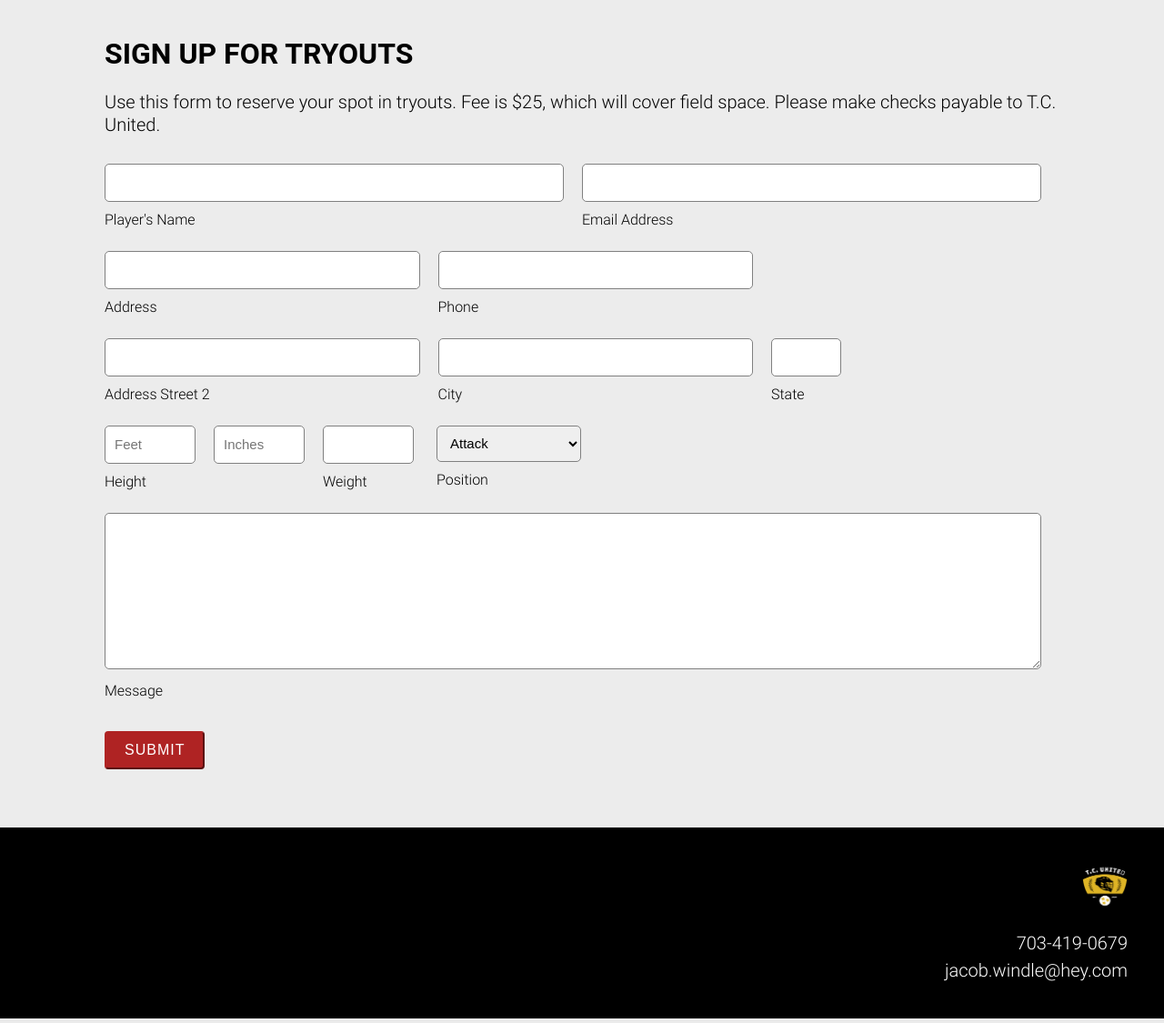
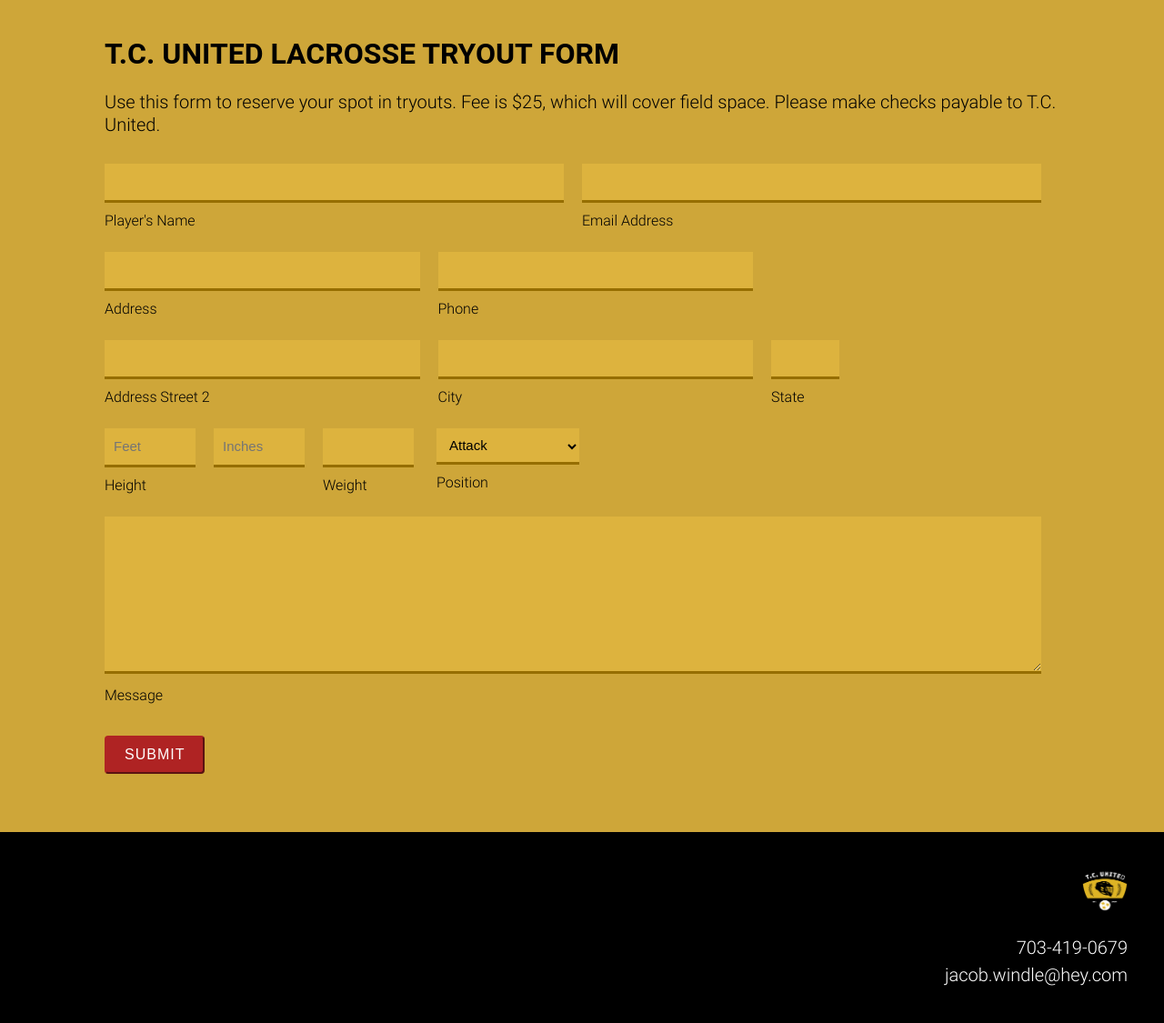
Before and after one commit to rebecca-rhinehart/tc-united, a PHP site: page / in a window 1280 px wide. Shown: the part 110-1235 px from the top of the page at 91% size. Run offline with PHP 8.4, Linux system fonts and the light colour scheme.

Commit message:
changed body background color

```diff
--- a/app.js
+++ b/app.js
@@ -90,30 +90,3 @@ function includeHTML() {
       }
     }
   }
-
-  $('.owl-carousel').owlCarousel({
-    loop:true,
-    //margin:64,
-    nav:true,
-    responsive:{
-        0:{
-            items:1
-        },
-        // 600:{
-        //     items:3
-        // },
-    },
-    // autoplay:true,
-    // autoplayTimeout:3500,
-    // autoplayHoverPause:true
-});
-$('.play').on('click',function(){
-    owl.trigger('play.owl.autoplay',[1000])
-})
-$('.stop').on('click',function(){
-    owl.trigger('stop.owl.autoplay')
-})
-
-$(document).ready(function(){
-  $(".owl-carousel").owlCarousel();
-});
--- a/index.html
+++ b/index.html
@@ -7,7 +7,7 @@
         <link rel="stylesheet" href="styles/style.css">
 
     </head>
-    <body style="background-color: #ececec;">
+    <body style="background-color: #cea639;">
         <header>
             <img src="/images/TC-united-logo.png" alt="logo" class="web-logo"/>
             <div class="menu-btn">
@@ -40,14 +40,14 @@
                     </li>
 
 
-                </ul>  -->
+                </ul> -->
             </nav>
         </header>
         <div id="sign-up">
-            <!-- <img src="images/side.png" class="side-image"/> -->
+            <!-- <img src="images/side.png" class="side-image"/>  -->
             <form method="POST" id="contact" action="https://formspree.io/f/mayllaqz">
                 <div class="tryouts">
-                    <h1> Sign Up for Tryouts </h1>
+                    <h1> T.C. United Lacrosse Tryout Form </h1>
                     <p> Use this form to reserve your spot in tryouts. Fee is $25, which will cover field space. Please make checks payable to T.C. United.</p>
                 </div>
                 <div class="wrapper">
--- a/styles/_forms.scss
+++ b/styles/_forms.scss
@@ -33,14 +33,29 @@
       max-width: 900px;
     }
     .input {
-      border: 1px solid gray;
+      // border: 1px solid gray;
       background-image: none !important;
-      border-radius: 5px;
+      // border-radius: 5px;
       width: -webkit-fill-available;
       height: 40px;
       margin: 10px 0;
       font-size: 15px;
       padding: 0 10px;
+      // box-shadow: 0 0px 2px rgba(0, 0, 0, 0.5);
+      border-bottom: #966e00 !important;
+    border-bottom-style: solid !important;
+    border-bottom: 3;
+    border-bottom-width: 3px !important;
+    border: none;
+    background-color: #ddb33e;
+      // &:focus {
+      //   box-shadow: 0 0px 10px rgba(0, 0, 0, 0.5);
+      //   outline-color: #ddb33e;
+      // }
+
+    }
+    input:-internal-autofill-previewed {
+      background-color:  #ddb33e !important;
     }
     .wrapper {
       display: flex;
--- a/styles/style.css
+++ b/styles/style.css
@@ -528,14 +528,22 @@ footer .right-footer p {
 }
 
 #contact .input {
-  border: 1px solid gray;
   background-image: none !important;
-  border-radius: 5px;
   width: -webkit-fill-available;
   height: 40px;
   margin: 10px 0;
   font-size: 15px;
   padding: 0 10px;
+  border-bottom: #966e00 !important;
+  border-bottom-style: solid !important;
+  border-bottom: 3;
+  border-bottom-width: 3px !important;
+  border: none;
+  background-color: #ddb33e;
+}
+
+#contact input:-internal-autofill-previewed {
+  background-color: #ddb33e !important;
 }
 
 #contact .wrapper {
--- a/styles/style.scss
+++ b/styles/style.scss
@@ -7,7 +7,6 @@
 @import 'staff-section';
 @import 'forms';
 @import 'events';
-@import 'owl.scss';
 
 body {
     margin: 0;
```
Also changed, not shown: other parts of styles/style.css (+0 -47 lines), 1 other file.
